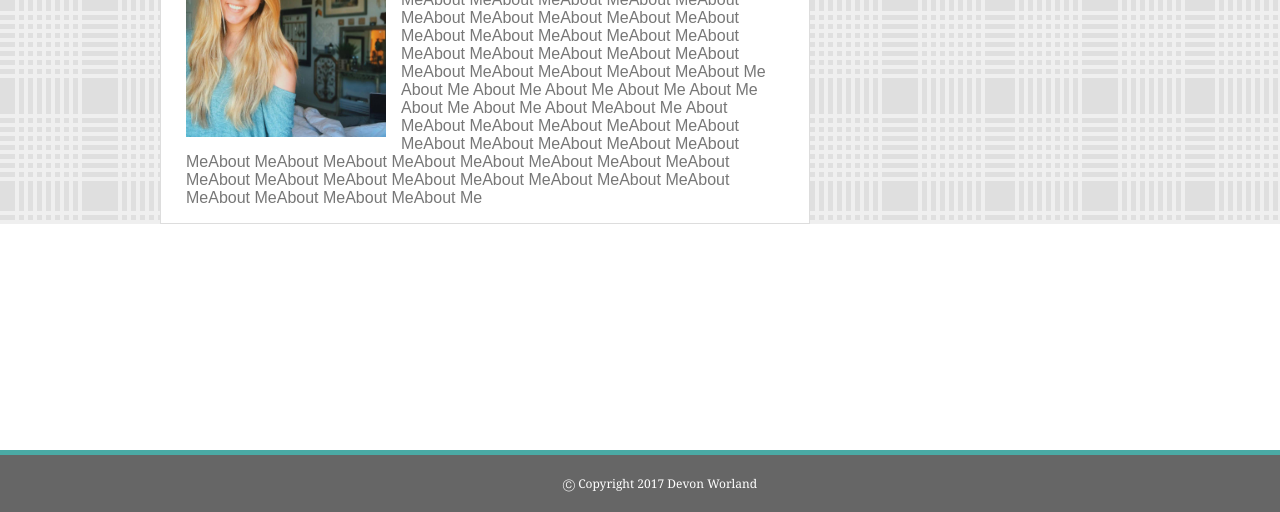
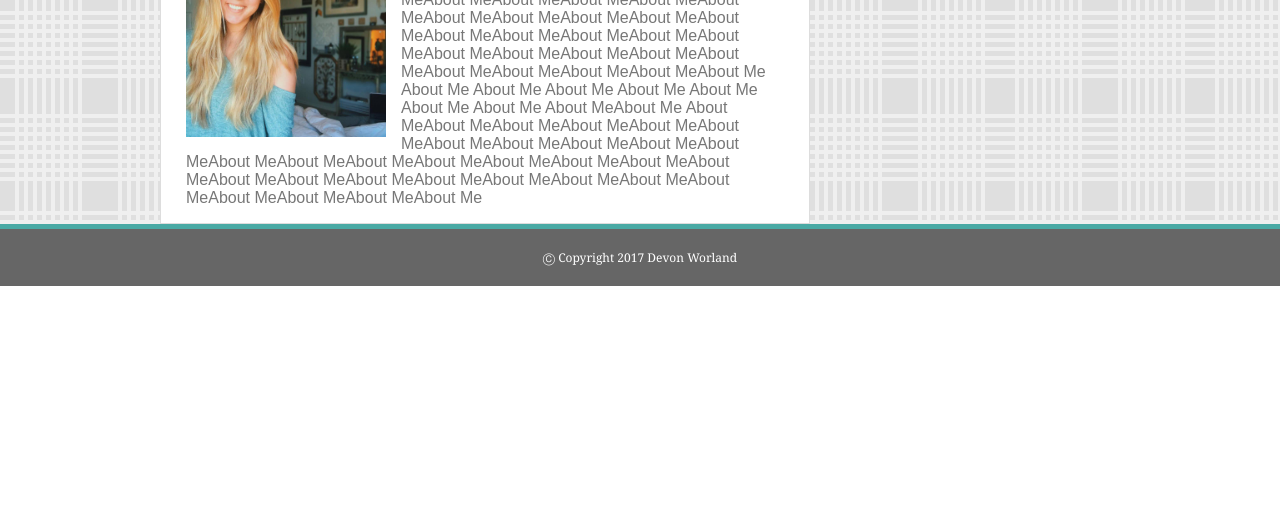
Before and after one commit to dworland/Basic-Portfolio, a plain HTML site: page index.html in a window 1280 px wide. Shown: the part 288-800 px from the top of the page. Drawn offline with Linux system fonts and the light colour scheme.

Commit message:
footer fix

```diff
--- a/assets/css/style.css
+++ b/assets/css/style.css
@@ -1,7 +1,7 @@
  body {
 	margin: 0 auto;
+	height: 100%;
 }
-
 
 h1 {
 	margin: 0px 0px 0px 100px;
@@ -60,13 +60,6 @@ input[type=submit] {
 	margin-bottom: 20px;
 	width: 90px;
 	font-size: 15px;
-}
-
-footer {
-	width: 100%;
-	position: fixed;
-	bottom: 0;
-	background-color: #666666
 }
 
 .header {
@@ -183,6 +176,11 @@ footer {
 	text-align: center;
 }
 
+.footer {
+	background-color: #666666;
+	width: 100%;
+}
+
 .footertext {
 	color: white;
 	text-align: center;
```
